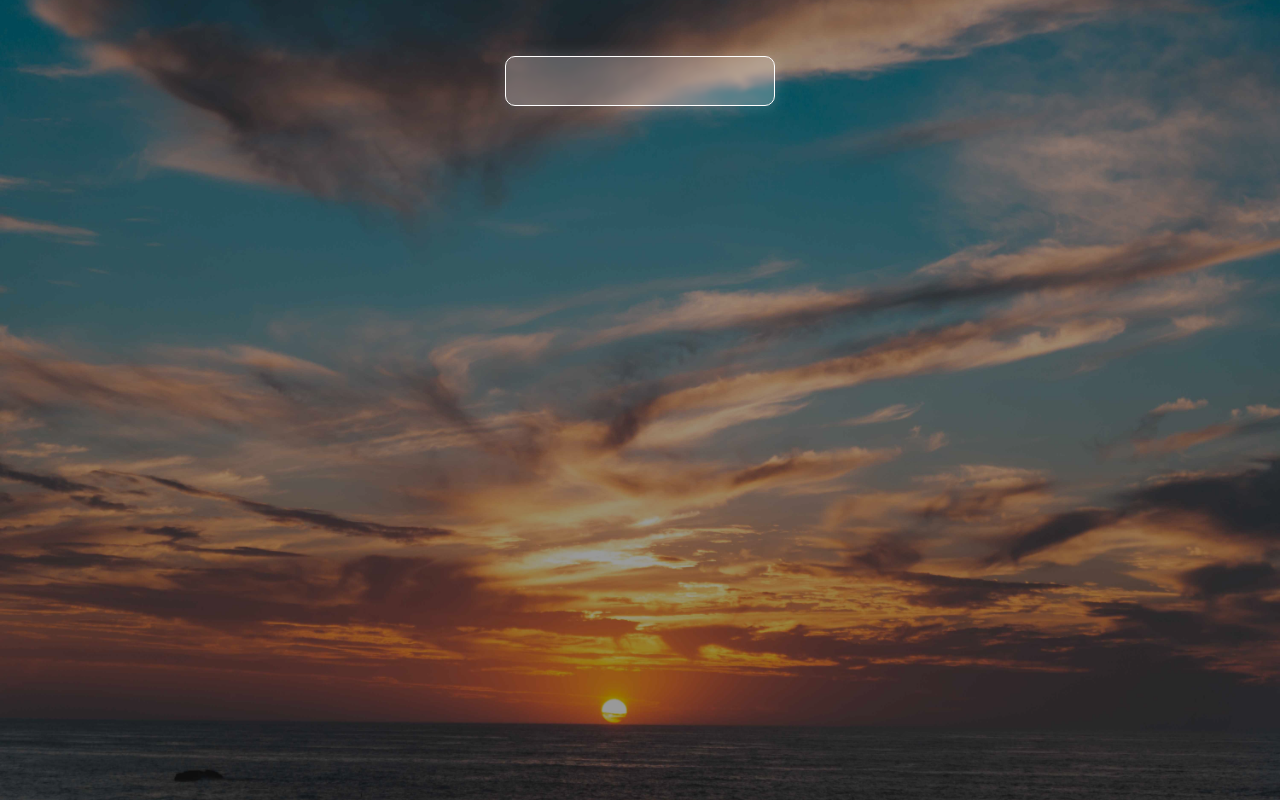
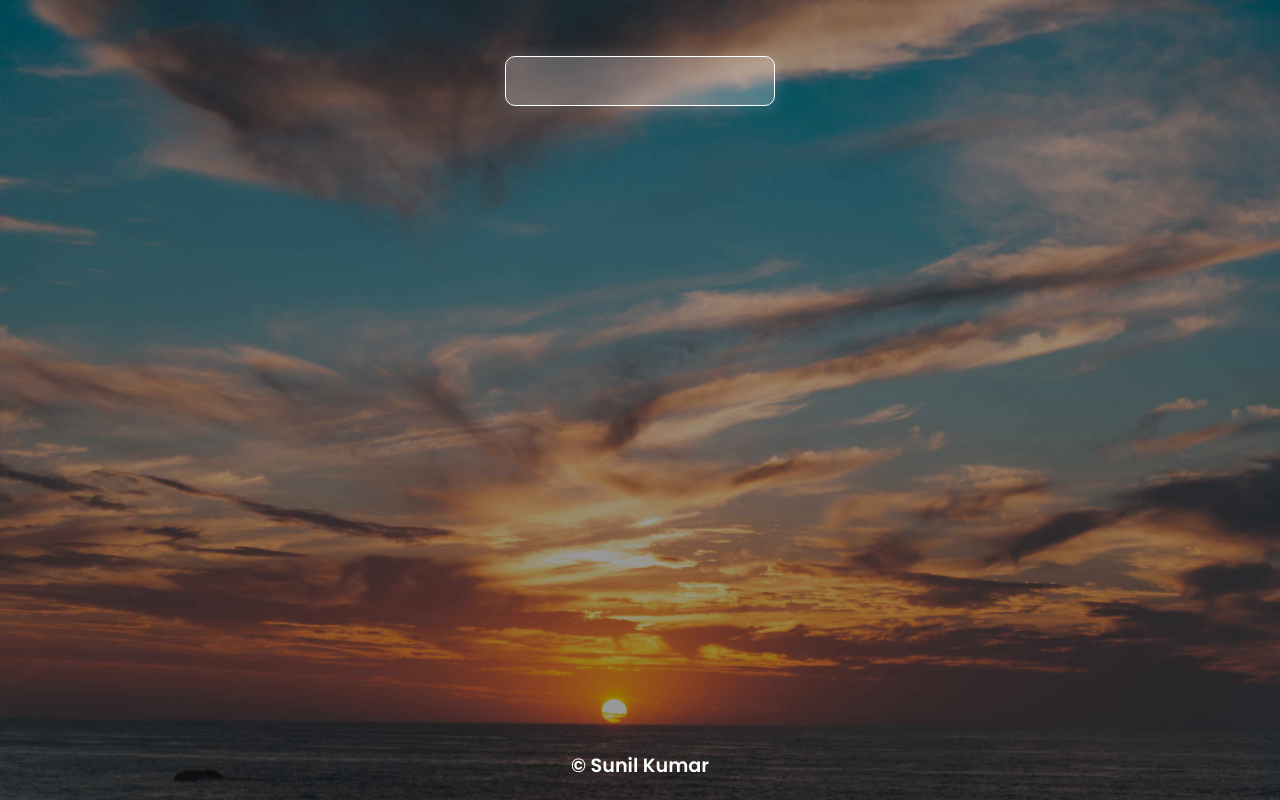
Before and after one commit to sunilk4u/Weather-App, a React (Create React App) app: page / in a window 1280 px wide. Built offline with nearby package versions, Linux system fonts and the light colour scheme.

Commit message:
Add Footer Copyright and Poppins Font

```diff
--- a/public/index.html
+++ b/public/index.html
@@ -24,6 +24,12 @@
       work correctly both with client-side routing and a non-root public URL.
       Learn how to configure a non-root public URL by running `npm run build`.
     -->
+    <link rel="preconnect" href="https://fonts.googleapis.com" />
+    <link rel="preconnect" href="https://fonts.gstatic.com" crossorigin />
+    <link
+      href="https://fonts.googleapis.com/css2?family=Poppins:wght@600;700;800&display=swap"
+      rel="stylesheet"
+    />
     <title>Weather App</title>
   </head>
   <body>
--- a/src/App.js
+++ b/src/App.js
@@ -1,10 +1,12 @@
 import SeachForm from "./components/SeachForm";
+import Footer from "./components/Footer";
 
 function App() {
   return (
     <>
       <div className="overlay"></div>
       <SeachForm />
+      <Footer />
     </>
   );
 }
--- /dev/null
+++ b/src/components/Footer.jsx
@@ -0,0 +1,17 @@
+function Footer() {
+  return (
+    <footer className="footer">
+      <div className="copyright">
+        <a
+          href="https://github.com/sunilk4u/"
+          target="_blank"
+          rel="noopener noreferrer"
+        >
+          &copy; Sunil Kumar
+        </a>
+      </div>
+    </footer>
+  );
+}
+
+export default Footer;
--- a/src/index.css
+++ b/src/index.css
@@ -2,6 +2,7 @@
   margin: 0;
   padding: 0;
   box-sizing: border-box;
+  font-family: "Poppins", sans-serif;
 }
 
 body {
@@ -13,6 +14,8 @@ body {
 }
 
 #root {
+  min-height: 100vh;
+  min-width: 100vw;
   display: flex;
   flex-direction: column;
   align-items: center;
@@ -46,3 +49,17 @@ body {
   border: 1px solid #fff;
   outline: none !important;
 }
+
+.footer {
+  margin-top: auto;
+}
+
+.copyright {
+  margin: 20px;
+}
+
+.copyright a {
+  font-size: 1.2rem;
+  text-decoration: none;
+  color: #fff;
+}
```
Lines whose indentation alone changed are shown as unchanged.
